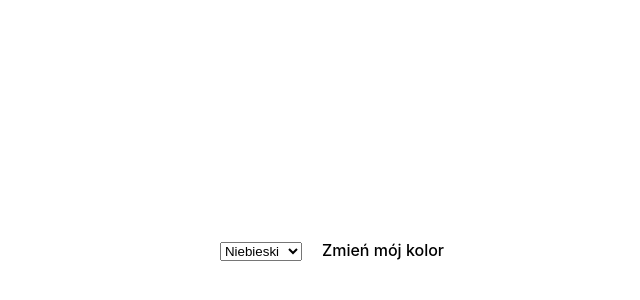
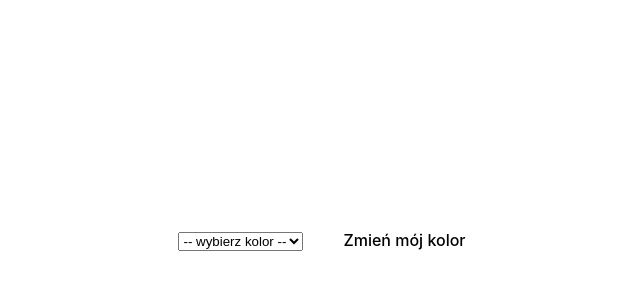
Before and after one commit to lukas-sikora/zadania-react, a React (Vite) app in the folder react-training/: page / in a window 1280 px wide. Shown: the part 160-460 px from the top of the page, without its empty margins (298-938 px from the left). Built offline with nearby package versions, Linux system fonts and the light colour scheme.

Commit message:
css-in-js-task/2-solution

```diff
--- a/react-training/src/App.jsx
+++ b/react-training/src/App.jsx
@@ -1,14 +1,21 @@
+import { useState } from "react";
+
 import StyledButton from "./components/StyledButton";
 
 const App = () => {
+  const [buttonColor, setButtonColor] = useState("");
+
   return (
     <>
-      <select>
+      <select onChange={(e) => setButtonColor(e.target.value)}>
+        <option disabled selected value>
+          -- wybierz kolor --
+        </option>
         <option value="blue">Niebieski</option>
         <option value="red">Czerwony</option>
         <option value="green">Zielony</option>
       </select>
-      <StyledButton>Zmień mój kolor</StyledButton>
+      <StyledButton color={buttonColor}>Zmień mój kolor</StyledButton>
     </>
   );
 };
--- a/react-training/src/components/StyledButton.jsx
+++ b/react-training/src/components/StyledButton.jsx
@@ -1,12 +1,12 @@
 import styled from "styled-components";
 
 const StyledButton = styled.button`
-  background-color: white;
+  background-color: ${(props) => props.color || "white"};
   color: black;
   padding: 10px 20px;
   border: none;
   border-radius: 5px;
   cursor: pointer;
-  margin-top: 20px;
+  margin: 20px;
 `;
 export default StyledButton;
```
